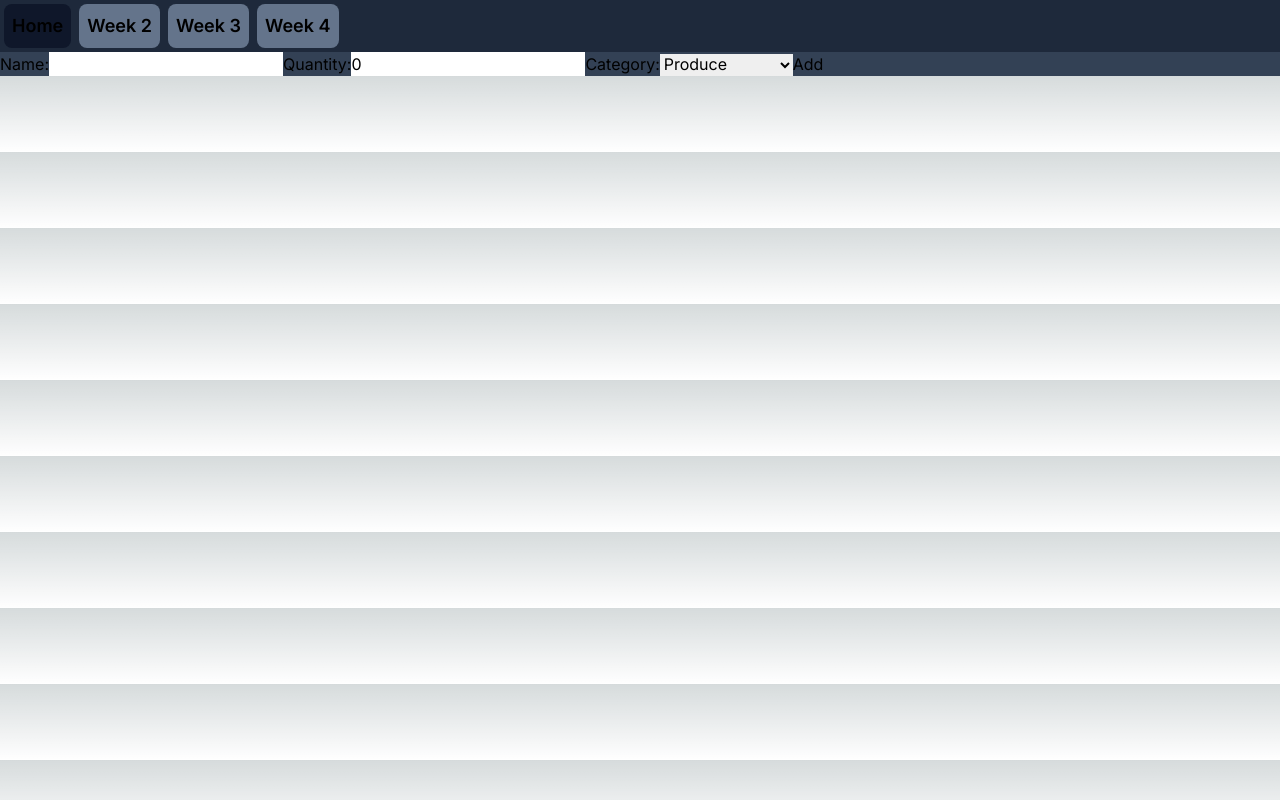
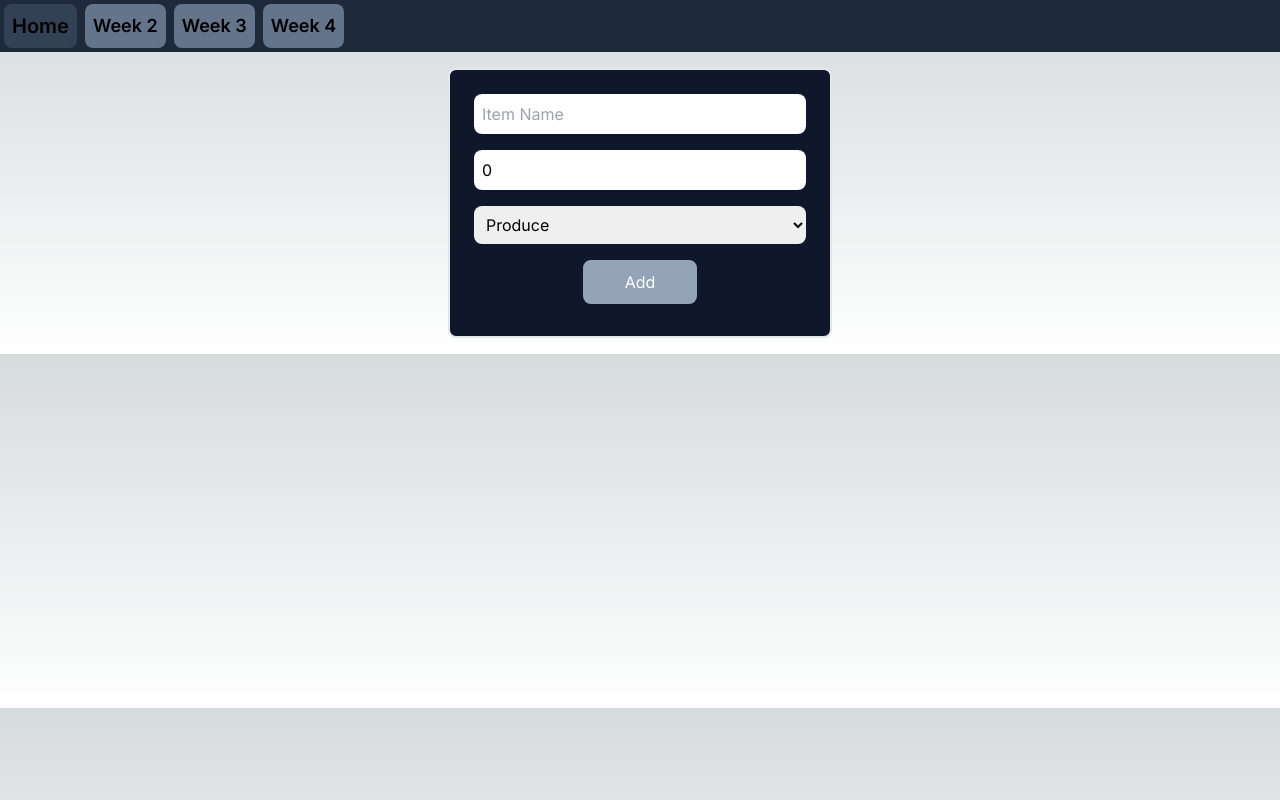
Before and after one commit to NickDimarzo/cprg306-assignments, a Next.js app: page /week-4 in a window 1280 px wide. Built offline with nearby package versions, Linux system fonts and the light colour scheme.

Commit message:
restructured page layouts to include body, header and main tags. added tailwind multiple pages

```diff
--- a/app/nav/nav-bar.js
+++ b/app/nav/nav-bar.js
@@ -26,7 +26,7 @@ export default function NavBar() {
     return (
         <nav className=" bg-slate-800">
             <ul className="flex ">
-                <li className="bg-slate-900 m-1 p-2 text-lg font-semibold rounded-lg">
+                <li className="bg-slate-700 m-1 p-2 text-xl font-semibold rounded-lg">
                     <Link href="/">Home</Link>
                 </li>
                 <NavItem {...week2} />
--- a/app/page.js
+++ b/app/page.js
@@ -3,13 +3,21 @@ import NavBar from "./nav/nav-bar";
 
 export default function Page() {
   return (
-    <main>
+    <body>
+      <header>
         <NavBar />
+      </header>
+      <main>
         <h1>CPRG 306: Web Development 2 - Assignments</h1>
         <ul>
-          <li><Link href="week-2">Week-2</Link></li>
-          <li><Link href="week-3">Week-3</Link></li>
+          <li>
+            <Link href="week-2">Week-2</Link>
+          </li>
+          <li>
+            <Link href="week-3">Week-3</Link>
+          </li>
         </ul>
-    </main>
+      </main>
+    </body>
   );
 }
--- a/app/week-2/page.js
+++ b/app/week-2/page.js
@@ -3,9 +3,13 @@ import NavBar from "../nav/nav-bar";
 
 export default function Page() {
   return (
-    <main>
-        <NavBar/>
-        <StudentInfo/>
-    </main>
+    <body>
+      <header>
+      <NavBar/>
+      </header>
+      <main>
+      <StudentInfo/>
+      </main>
+    </body>
   );
 }
--- a/app/week-3/page.js
+++ b/app/week-3/page.js
@@ -3,10 +3,15 @@ import Link from "next/link";
 import NavBar from "../nav/nav-bar";
 
 export default function Page() {
-    return (
-      <main className = "bg-slate-700">
+  return (
+    <body>
+      <header>
         <NavBar />
+      </header>
+      <main className="bg-slate-700">
         <ItemList />
+
       </main>
-    );
+    </body>
+  );
 }
--- a/app/week-4/new-item.js
+++ b/app/week-4/new-item.js
@@ -8,23 +8,37 @@ export default function NewItem() {
 
   function handleSubmit(event) {
     event.preventDefault();
-        console.log({name, quantity, category});
-        alert(`Added item:${name}, quantity:${quantity}, category:${category}`);
+    console.log({ name, quantity, category });
+    alert(`ITEM ADDED: ${name} - Quantity: ${quantity} - Category: ${category}`);
   }
 
-    return(
-        <form onSubmit={handleSubmit}>
-            <label>
-                Name:
-                <input type="text" value={name} onChange={(event) => setName(event.target.value)} />
-            </label>
-            <label>
-                Quantity:
-                <input type="number" value={quantity} onChange={(event) => setQuantity(event.target.value)} />
-            </label>
-            <label>
-                Category:
-                <select value={category} onChange={(event) => setCategory(event.target.value)}>
+  return (
+    <form
+      onSubmit={handleSubmit}
+      className="p-2 m-4 bg-slate-900 text-black max-w-sm w-full flex-row border-2 rounded-lg" >
+      <div className="m-4">
+        <input
+          type="text"
+          value={name}
+          onChange={(event) => setName(event.target.value)}
+          className=" w-full p-2 rounded-lg"
+          placeholder="Item Name"
+        />
+      </div>
+      <div className="m-4">
+        <input
+          type="number"
+          value={quantity}
+          onChange={(event) => setQuantity(event.target.value)}
+          className=" w-full p-2 rounded-lg"
+        />
+      </div>
+      <div className="m-4">
+        <select
+          value={category}
+          onChange={(event) => setCategory(event.target.value)}
+            className=" w-full p-2 rounded-lg"
+        >
           <option value="Produce">Produce</option>
           <option value="Dairy">Dairy</option>
           <option value="Bakery">Bakery</option>
@@ -37,8 +51,12 @@ export default function NewItem() {
           <option value="Household">Household</option>
           <option value="Other">Other</option>
         </select>
-            </label>
-            <button type="submit" onClick={handleSubmit}>Add</button>
+      </div>
+      <div className="m-4 mb-6 flex justify-center">
+        <button type="submit" onClick={handleSubmit} className=" bg-slate-400 px-10 py-2 rounded-lg text-white border-2 border-slate-400 hover:border-green-500 ">
+          Add
+        </button>
+      </div>
     </form>
-    )
+  );
 }
--- a/app/week-4/page.js
+++ b/app/week-4/page.js
@@ -3,9 +3,13 @@ import NewItem from "./new-item";
 
 export default function Page() {
     return (
-      <main className = "bg-slate-700">
-        <NavBar />
-        <NewItem />
-      </main>
+      <body>
+        <header>
+          <NavBar />
+        </header>
+        <main className="flex justify-center w-full">
+          <NewItem />
+        </main>
+      </body>
     );
   }
```
Lines whose indentation alone changed are shown as unchanged.
